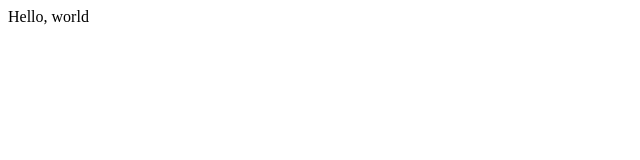
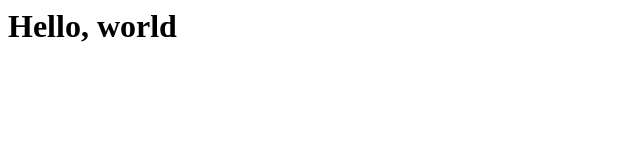
Before and after one commit to kittyface/kittyface.github.io, a website: page index.html in a window 1280 px wide. Shown: the whole page, without its empty margins (0-640 px from the left). Drawn offline with Linux system fonts and the light colour scheme.

Commit message:
changed the index

```diff
--- a/index.html
+++ b/index.html
@@ -1,3 +1,3 @@
 <HTML>
-Hello, world
+<H1>Hello, world</H1>
 </HTML>
```
